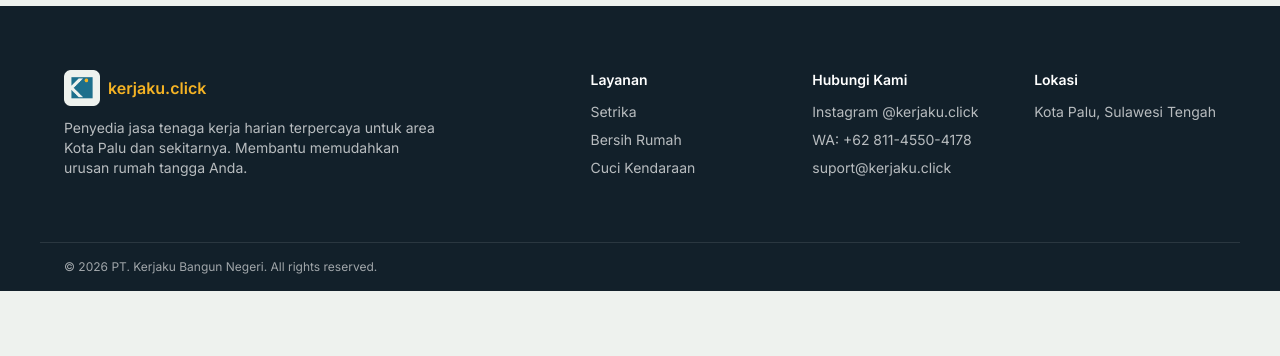
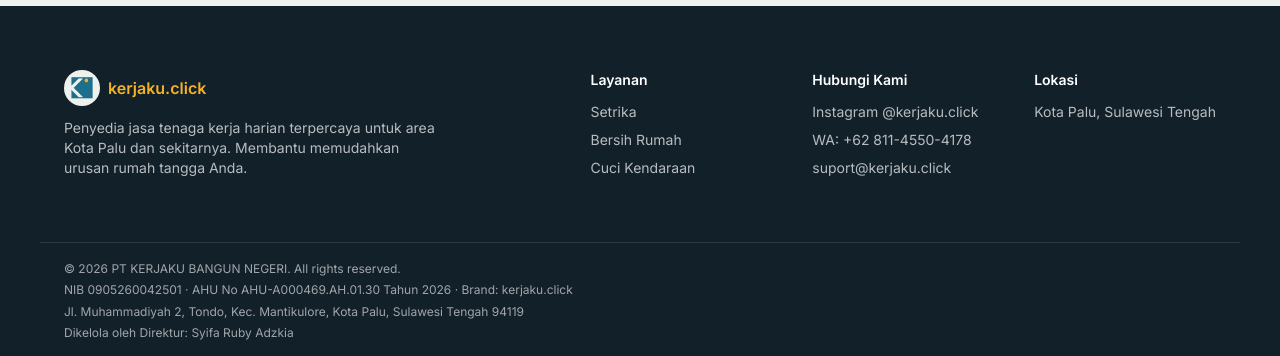
Before and after one commit to kerjakuclick-hub/kerjakuclick, a Next.js app: page / in a window 1280 px wide. Shown: the part 3664-4020 px from the top of the page. Before the commit the page ends 3955 px from the top, so only its background shows below. Built offline with nearby package versions, Linux system fonts and the light colour scheme; no server answers; the database is empty.

Commit message:
feat: tambah blok legalitas PT di footer untuk verifikasi bisnis Meta
Menambahkan NIB, nomor AHU, alamat resmi, dan nama direktur di footer
sesuai panduan integrasi Facebook/Meta Business Manager. NIK direktur
sengaja tidak ditampilkan (data pribadi, tidak diwajibkan Meta).

```diff
--- a/components/Footer.tsx
+++ b/components/Footer.tsx
@@ -9,7 +9,7 @@ export default function Footer() {
         <div className="space-y-3 max-w-sm">
           <div className="flex items-center gap-2 font-semibold text-[#F5B324]">
             {/* eslint-disable-next-line @next/next/no-img-element */}
-            <img src="/logo.png" alt="Kerjaku.click" className="h-9 w-9" />
+            <img src="/logo.png" alt="Kerjaku.click" className="h-9 w-9 rounded-full" />
             <span>kerjaku.click</span>
           </div>
           <p className="text-white/70 text-sm">
@@ -79,11 +79,20 @@ export default function Footer() {
         </div>
       </div>
 
+      {/* Blok legalitas — data resmi PT Perorangan sesuai Sertifikat AHU & NIB,
+          disiapkan agar situs memenuhi syarat verifikasi bisnis Meta
+          (Facebook Business Manager) saat integrasi resmi dilakukan. */}
       <div className="max-w-[1200px] mx-auto px-6 py-4 border-t border-white/10 flex flex-col md:flex-row justify-between items-center gap-2">
-        <p className="text-white/60 text-xs text-center md:text-left">
-          © {new Date().getFullYear()} PT. Kerjaku Bangun Negeri. All rights
-          reserved.
-        </p>
+        <div className="text-white/60 text-xs text-center md:text-left leading-relaxed space-y-0.5">
+          <p>
+            © {new Date().getFullYear()} PT KERJAKU BANGUN NEGERI. All rights reserved.
+          </p>
+          <p>
+            NIB 0905260042501 &middot; AHU No AHU-A000469.AH.01.30 Tahun 2026 &middot; Brand: kerjaku.click
+          </p>
+          <p>Jl. Muhammadiyah 2, Tondo, Kec. Mantikulore, Kota Palu, Sulawesi Tengah 94119</p>
+          <p>Dikelola oleh Direktur: Syifa Ruby Adzkia</p>
+        </div>
       </div>
     </footer>
   );
```
